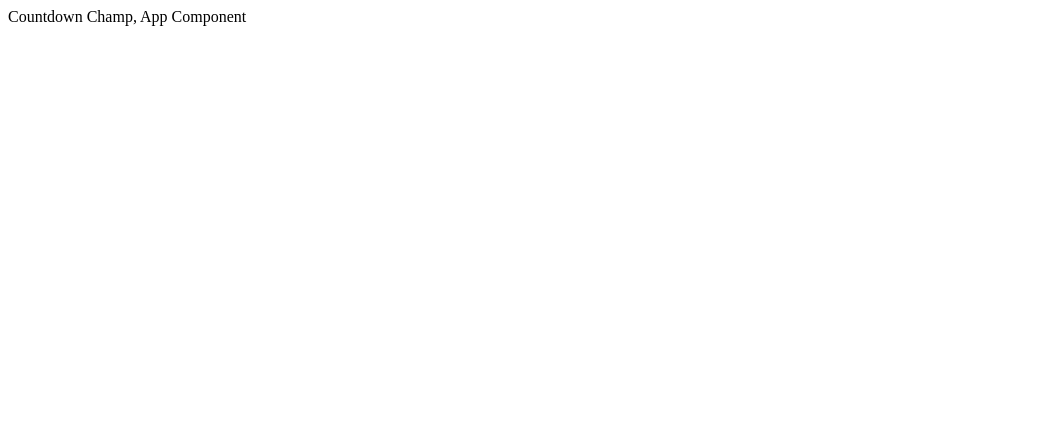
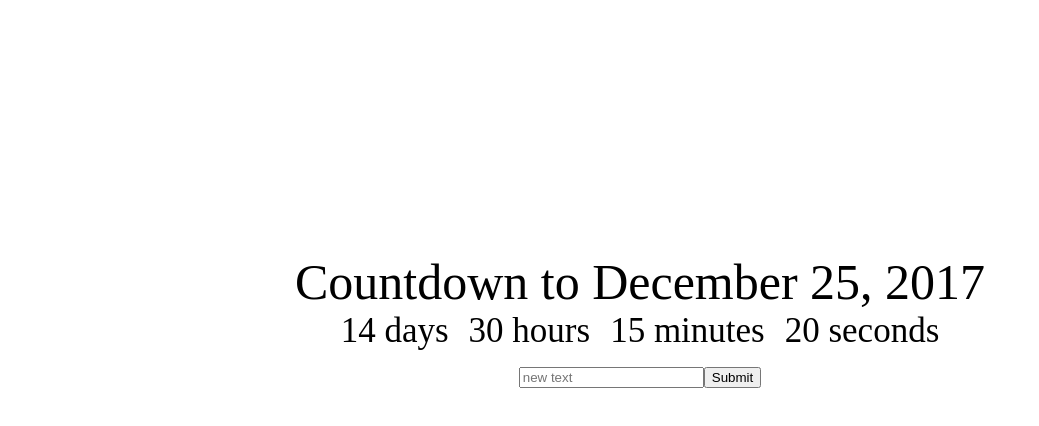
Before and after one commit to CuongDuong2710/react-redux-mastering-web, a React (Create React App) app in the folder countdownchamp/: page / in a window 1280 px wide. Shown: the top 426 px of the page, without its empty margins (0-1039 px from the left). Built offline with nearby package versions, Linux system fonts and the light colour scheme.

Commit message:
structuring the application

```diff
--- /dev/null
+++ b/countdownchamp/src/App.css
@@ -0,0 +1,14 @@
+.App {
+  text-align: center;
+  font-size: 35px;
+  margin-top: 20%;
+}
+
+.App-title {
+  font-size: 50px;
+}
+
+.Clock-days, .Clock-hours, .Clock-minutes, .Clock-minutes, .Clock-seconds {
+  display: inline;
+  margin: 10px
+}
--- a/countdownchamp/src/App.jsx
+++ b/countdownchamp/src/App.jsx
@@ -1,9 +1,22 @@
 import React, { Component } from 'react'
+import './App.css'
 
 class App extends Component {
   render() {
     return (
-      <div>Countdown Champ, App Component</div>
+      <div className="App">
+        <div className="App-title">Countdown to December 25, 2017</div>
+        <div>
+          <div className="Clock-days">14 days</div>
+          <div className="Clock-hours">30 hours</div>
+          <div className="Clock-minutes">15 minutes</div>
+          <div className="Clock-seconds">20 seconds</div>
+        </div>
+        <div>
+          <input placeholder='new text'/>
+          <button>Submit</button>
+        </div>
+      </div>
     )
   }
 }
--- a/countdownchamp/src/index.js
+++ b/countdownchamp/src/index.js
@@ -3,6 +3,6 @@ import ReactDOM from 'react-dom';
 import App from './App'
 
 ReactDOM.render(
-  <App></App>,
+  <App />,
   document.getElementById('root')
 );
```
